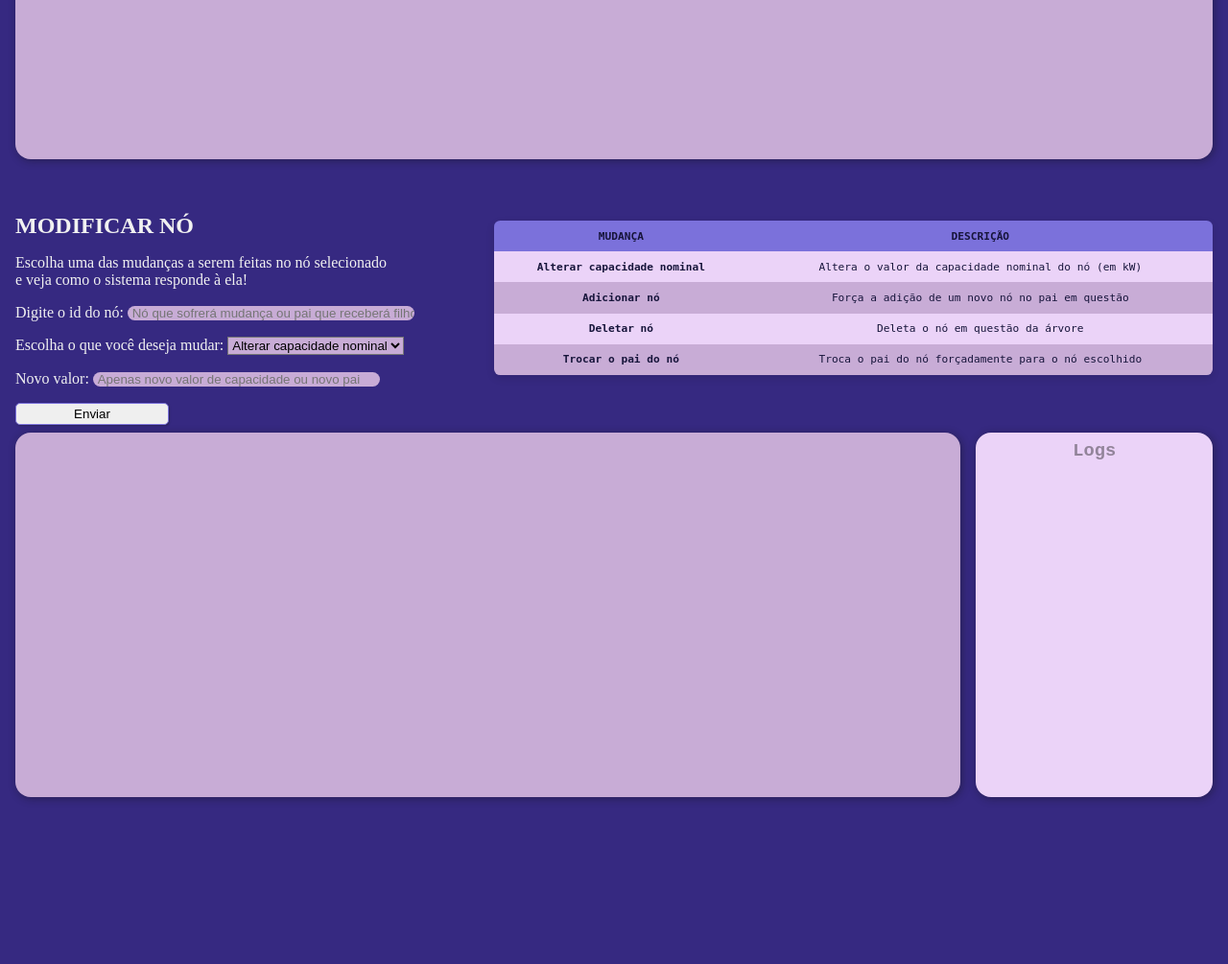
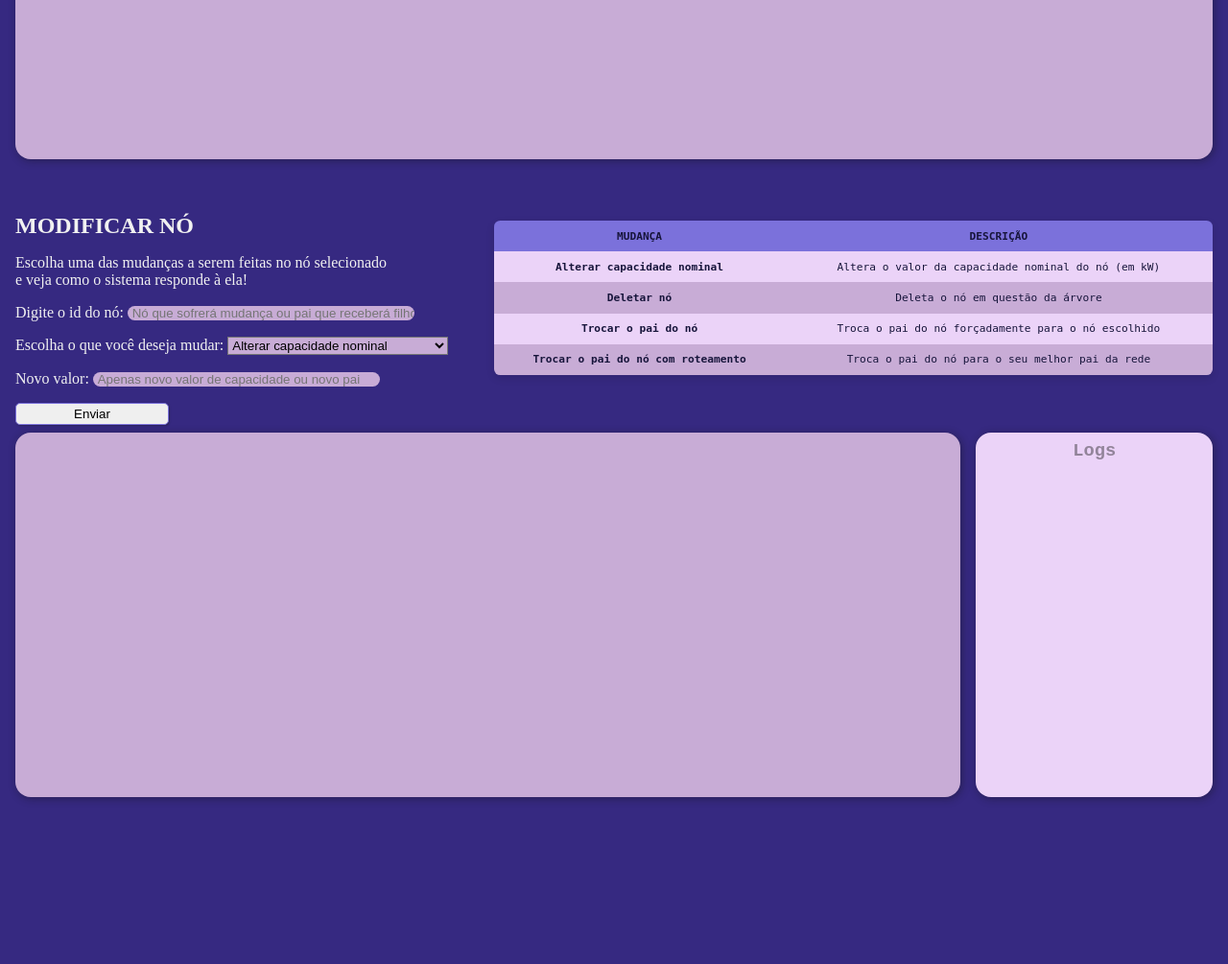
Before and after one commit to mari-378/EcoGrid, a FastAPI app: page / in a window 1280 px wide. Shown: the part 631-1636 px from the top of the page at 96% size. Run offline with FastAPI, Linux system fonts and the light colour scheme.

Commit message:
refactor: remove seção de simulação + adição de nó no change-node

```diff
--- a/templates/index.html
+++ b/templates/index.html
@@ -41,9 +41,9 @@
                             <label for="opcoes">Escolha o que você deseja mudar: </label>
                             <select name="opcoes" id="opcoes">
                                 <option value="capacity-kw">Alterar capacidade nominal</option>
-                                <option value="add-node">Adicionar nó</option>
                                 <option value="delete-node">Deletar nó</option>
                                 <option value="change-parent">Trocar o pai do nó</option>
+                                <option value="change-parent-routing">Trocar o pai do nó com roteamento</option>
                             </select>
                         </div>
 
@@ -70,11 +70,6 @@
                             </tr>
 
                             <tr>
-                                <td>Adicionar nó</td>
-                                <td>Força a adição de um novo nó no pai em questão</td>
-                            </tr>
-
-                            <tr>
                                 <td>Deletar nó</td>
                                 <td>Deleta o nó em questão da árvore</td>
                             </tr>
@@ -82,6 +77,11 @@
                             <tr>
                                 <td>Trocar o pai do nó</td>
                                 <td>Troca o pai do nó forçadamente para o nó escolhido</td>
+                            </tr>
+
+                            <tr>
+                                <td>Trocar o pai do nó com roteamento</td>
+                                <td>Troca o pai do nó para o seu melhor pai da rede</td>
                             </tr>
                         </tbody>
                     </table>
```
